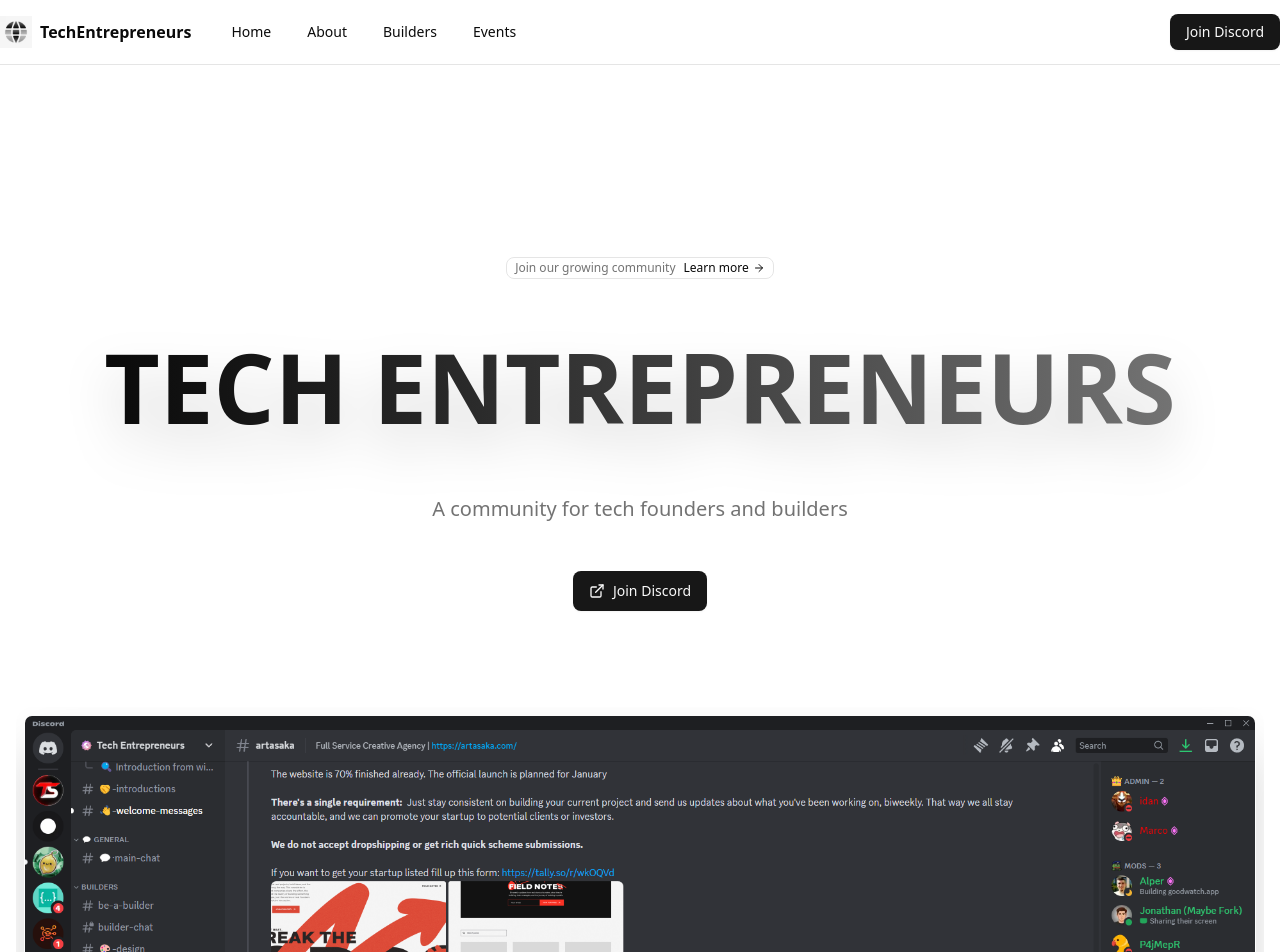
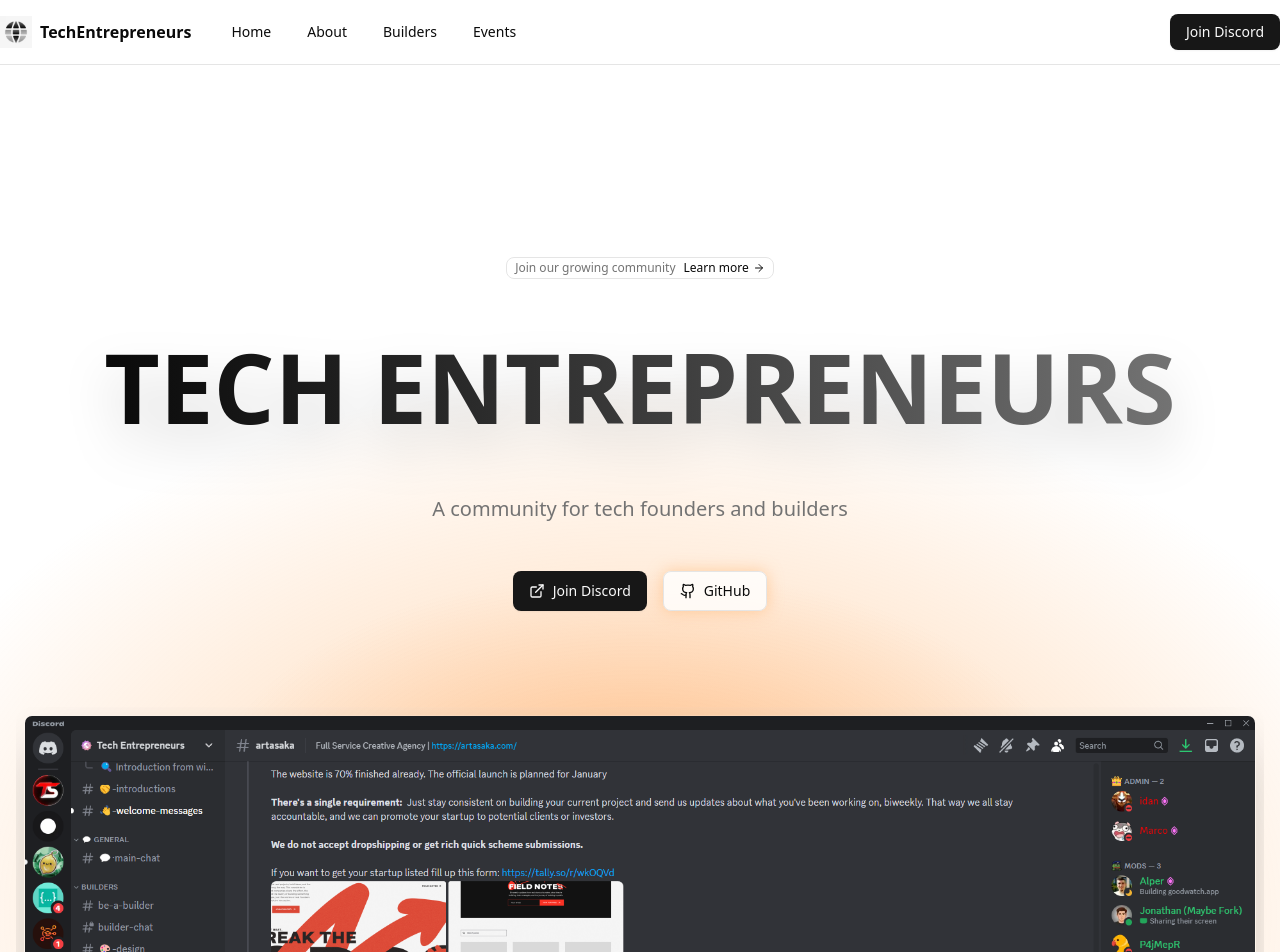
Before and after one commit to techentrepreneurs/website, a Next.js app: page / in a window 1280 px wide. Shown: the top 952 px of the page. Built offline with nearby package versions, Linux system fonts and the light colour scheme.

Commit message:
Add RGB color variables and enhance UI components with glow effects

```diff
--- a/app/globals.css
+++ b/app/globals.css
@@ -45,6 +45,8 @@
   --sidebar-ring: oklch(0.87 0 0);
   --brand: hsl(27 96% 61%);
   --brand-foreground: hsl(31 97% 72%);
+  --brand-rgb: 255, 149, 64; /* RGB equivalent of hsl(27 96% 61%) */
+  --brand-foreground-rgb: 255, 173, 98; /* RGB equivalent of hsl(31 97% 72%) */
 }
 
 .dark {
@@ -81,6 +83,7 @@
   --sidebar-border: oklch(0.269 0 0);
   --sidebar-ring: oklch(0.439 0 0);
   --brand: hsl(31 97% 72%);
+  --brand-rgb: 255, 173, 98; /* RGB equivalent of hsl(31 97% 72%) */
 }
 
 @theme inline {
--- a/app/page.tsx
+++ b/app/page.tsx
@@ -4,7 +4,7 @@
 import { FeaturedBuilderProjects } from "@/components/FeaturedBuilderProjects";
 import { DiscordFooter } from "@/components/DiscordFooter";
 import { recentProjects, trendingProjects, newBuilderProjects } from "@/lib/projectData";
-import { ExternalLink } from "lucide-react";
+import { ExternalLink, Github } from "lucide-react";
 
 export default function Home() {
   return (
@@ -34,6 +34,12 @@
               href: "https://discord.gg/techentrepreneurs",
               icon: <ExternalLink className="h-5 w-5" />,
               variant: "default"
+            },
+            {
+              text: "GitHub",
+              href: "https://github.com/techentrepreneurs",
+              icon: <Github className="h-5 w-5" />,
+              variant: "glow"
             }
           ]}
           image={{
--- a/components/hero-section.tsx
+++ b/components/hero-section.tsx
@@ -92,7 +92,7 @@
           {/* Image with Glow */}
           <div className="relative pt-12">
             <MockupFrame
-              className="animate-appear opacity-0 delay-700"
+              className="animate-appear opacity-0 delay-700 relative z-10"
               size="small"
             >
               <Mockup type="responsive">
--- a/components/ui/button.tsx
+++ b/components/ui/button.tsx
@@ -19,6 +19,7 @@
           "bg-secondary text-secondary-foreground shadow-xs hover:bg-secondary/80",
         ghost: "hover:bg-accent hover:text-accent-foreground",
         link: "text-primary underline-offset-4 hover:underline",
+        glow: "bg-background/80 backdrop-blur-sm border border-border text-foreground shadow-[0_0_15px_rgba(var(--brand-foreground-rgb),0.5)] hover:shadow-[0_0_20px_rgba(var(--brand-rgb),0.8)] transition-shadow",
       },
       size: {
         default: "h-9 px-4 py-2 has-[>svg]:px-3",
--- a/components/ui/glow.tsx
+++ b/components/ui/glow.tsx
@@ -28,13 +28,13 @@
   >
     <div
       className={cn(
-        "absolute left-1/2 h-[256px] w-[60%] -translate-x-1/2 scale-[2.5] rounded-[50%] bg-[radial-gradient(ellipse_at_center,_hsla(var(--brand-foreground)/.5)_10%,_hsla(var(--brand-foreground)/0)_60%)] sm:h-[512px]",
+        "absolute left-1/2 h-[256px] w-[60%] -translate-x-1/2 scale-[2.5] rounded-[50%] bg-[radial-gradient(ellipse_at_center,_rgba(var(--brand-foreground-rgb),0.5)_10%,_transparent_60%)] sm:h-[512px]",
         variant === "center" && "-translate-y-1/2",
       )}
     />
     <div
       className={cn(
-        "absolute left-1/2 h-[128px] w-[40%] -translate-x-1/2 scale-[2] rounded-[50%] bg-[radial-gradient(ellipse_at_center,_hsla(var(--brand)/.3)_10%,_hsla(var(--brand-foreground)/0)_60%)] sm:h-[256px]",
+        "absolute left-1/2 h-[128px] w-[40%] -translate-x-1/2 scale-[2] rounded-[50%] bg-[radial-gradient(ellipse_at_center,_rgba(var(--brand-rgb),0.3)_10%,_transparent_60%)] sm:h-[256px]",
         variant === "center" && "-translate-y-1/2",
       )}
     />
```
